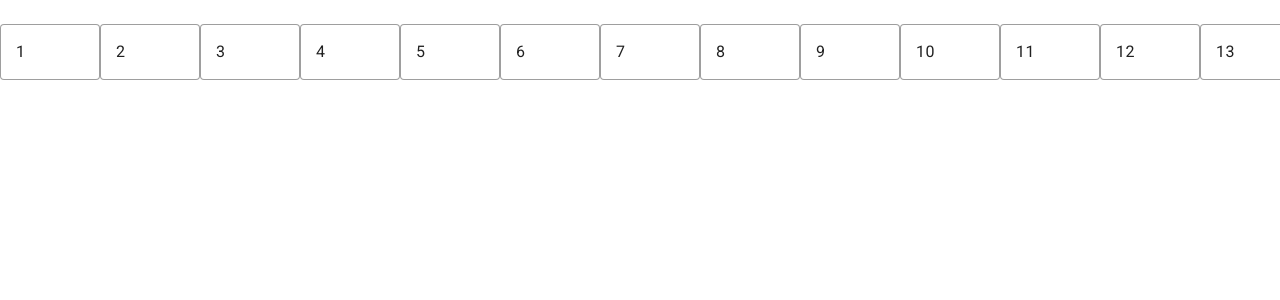
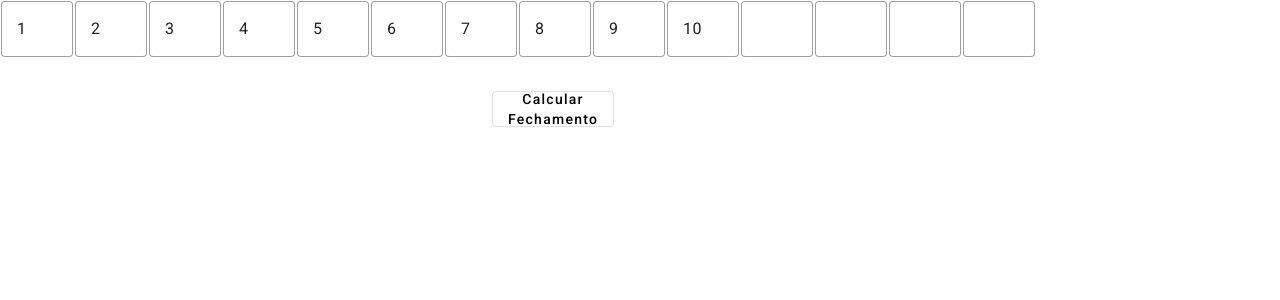
Before and after one commit to Kleber2018/jogos_loteria, an Angular app in the folder app/: page /fechamento in a window 1280 px wide. Shown: the top 300 px of the page. Built offline with nearby package versions, Linux system fonts and the light colour scheme.

Commit message:
removendo duplicadas e valores nulos

```diff
--- a/app/src/app/setup/setup.component.html
+++ b/app/src/app/setup/setup.component.html
@@ -3,12 +3,13 @@
     <section class="section-fechamento">
 
       <form [formGroup]="formNumerosSelecionados" (ngSubmit)="submitCalcularFechamento()" >
-        <section style="display: flex; justify-content: center; align-self: center;" >
+        <section style="display: flex; justify-content: center; align-self: center; flex-wrap: wrap;"  >
           <mat-form-field class="form-input" appearance="outline">
             <input
             matInput
             type="number"
             required="true"
+            min="0" max="60"
             formControlName="n1" />
           </mat-form-field>
 
@@ -16,6 +17,7 @@
             <input
             matInput
             type="number"
+            min="0" max="60"
             required="true"
             formControlName="n2" />
           </mat-form-field>
@@ -24,6 +26,7 @@
             <input
             matInput
             type="number"
+            min="0" max="60"
             required="true"
             formControlName="n3" />
           </mat-form-field>
@@ -32,6 +35,7 @@
             <input
             matInput
             type="number"
+            min="0" max="60"
             required="true"
             formControlName="n4" />
           </mat-form-field>
@@ -40,6 +44,7 @@
             <input
             matInput
             type="number"
+            min="0" max="60"
             required="true"
             formControlName="n5" />
           </mat-form-field>
@@ -48,6 +53,7 @@
             <input
             matInput
             type="number"
+            min="0" max="60"
             required="true"
             formControlName="n6" />
           </mat-form-field>
@@ -56,6 +62,7 @@
             <input
             matInput
             type="number"
+            min="0" max="60"
             required="true"
             formControlName="n7" />
           </mat-form-field>
@@ -64,7 +71,7 @@
             <input
             matInput
             type="number"
-            required="true"
+            min="0" max="60"
             formControlName="n8" />
           </mat-form-field>
 
@@ -72,7 +79,7 @@
             <input
             matInput
             type="number"
-            required="true"
+            min="0" max="60"
             formControlName="n9" />
           </mat-form-field>
 
@@ -80,7 +87,7 @@
             <input
             matInput
             type="number"
-            required="true"
+            min="0" max="60"
             formControlName="n10" />
           </mat-form-field>
 
@@ -88,7 +95,7 @@
             <input
             matInput
             type="number"
-            required="true"
+            min="0" max="60"
             formControlName="n11" />
           </mat-form-field>
 
@@ -96,7 +103,7 @@
             <input
             matInput
             type="number"
-            required="true"
+            min="0" max="60"
             formControlName="n12" />
           </mat-form-field>
 
@@ -104,28 +111,32 @@
             <input
             matInput
             type="number"
-            required="true"
+            min="0" max="60"
             formControlName="n13" />
           </mat-form-field>
           <mat-form-field class="form-input" appearance="outline">
             <input
             matInput
             type="number"
-            required="true"
+            min="0" max="60"
             formControlName="n14" />
           </mat-form-field>
+        </section>
 
+
+        <section style="display: flex; justify-content: center; align-self: center; flex-wrap: wrap;"  >
           <div class="form-input">
             <button
-
+            style="margin: 10px;"
             type="submit"
             matSuffix
             mat-stroked-button
             [disabled]="formNumerosSelecionados.invalid" cdkFocusInitial>
+
             Calcular Fechamento
           </button>
+
           </div>
-
         </section>
       </form>
     </section>
--- a/app/src/app/setup/setup.component.scss
+++ b/app/src/app/setup/setup.component.scss
@@ -13,13 +13,12 @@
   justify-content: start;
   align-items: start;
   overflow-y: auto;
-  padding-top: 4px;
   width: 100%;
   height: 100%;
 }
 
 
 .form-input {
-  width: 100px;
-  padding-top: 16px;
+  width: 72px;
+  margin: 1px;
 }
--- a/app/src/app/setup/setup.component.ts
+++ b/app/src/app/setup/setup.component.ts
@@ -41,20 +41,20 @@ export class SetupComponent {
   ) {
 
     this.formNumerosSelecionados = this.formBuilder.group({
-      n1: [1, [ Validators.required]],
-      n2: [2, [ Validators.required]],
-      n3: [3, [ Validators.required]],
-      n4: [4, [ Validators.required]],
-      n5: [5, [ Validators.required]],
-      n6: [6, [ Validators.required]],
-      n7: [7, [ Validators.required]],
-      n8: [8, [ Validators.required]],
-      n9: [9, [ Validators.required]],
-      n10: [10, [ Validators.required]],
-      n11: [11, [ Validators.required]],
-      n12: [12, [ Validators.required]],
-      n13: [13, [ Validators.required]],
-      n14: [14, [ Validators.required]]
+      n1: [1, [ Validators.required, Validators.min(1), Validators.max(60)]],
+      n2: [2, [ Validators.required, Validators.min(1), Validators.max(60)]],
+      n3: [3, [ Validators.required, Validators.min(1), Validators.max(60)]],
+      n4: [4, [ Validators.required, Validators.min(1), Validators.max(60)]],
+      n5: [5, [ Validators.required, Validators.min(1), Validators.max(60)]],
+      n6: [6, [ Validators.required, Validators.min(1), Validators.max(60)]],
+      n7: [7, [ Validators.required, Validators.min(1), Validators.max(60)]],
+      n8: [8 , [Validators.min(1), Validators.max(60)]],
+      n9: [9, [Validators.min(1), Validators.max(60)]],
+      n10: [10, [Validators.min(1), Validators.max(60)]],
+      n11: [, [Validators.min(1), Validators.max(60)]],
+      n12: [, [Validators.min(1), Validators.max(60)]],
+      n13: [, [Validators.min(1), Validators.max(60)]],
+      n14: [, [Validators.min(1), Validators.max(60)]]
     });
 
 
@@ -64,7 +64,18 @@ export class SetupComponent {
 
 
   submitCalcularFechamento(){
-    console.log(this.formNumerosSelecionados.value)
+    console.log(this.formNumerosSelecionados.value.n1)
+
+    let numeros = Array.from({ length: 14 }, (_, i) =>
+      this.formNumerosSelecionados.value[`n${i + 1}`]
+    );
+
+    // Remover duplicados e null/undefined
+    numeros = [...new Set(numeros)].filter(num => num !== null && num !== undefined);
+
+    // Exibir o resultado
+    console.log('Números sem duplicatas:', numeros);
+
   }
 
   numeros = [1, 2, 3, 4, 5, 6, 7, 8, 9, 10]; // Conjunto principal
```
